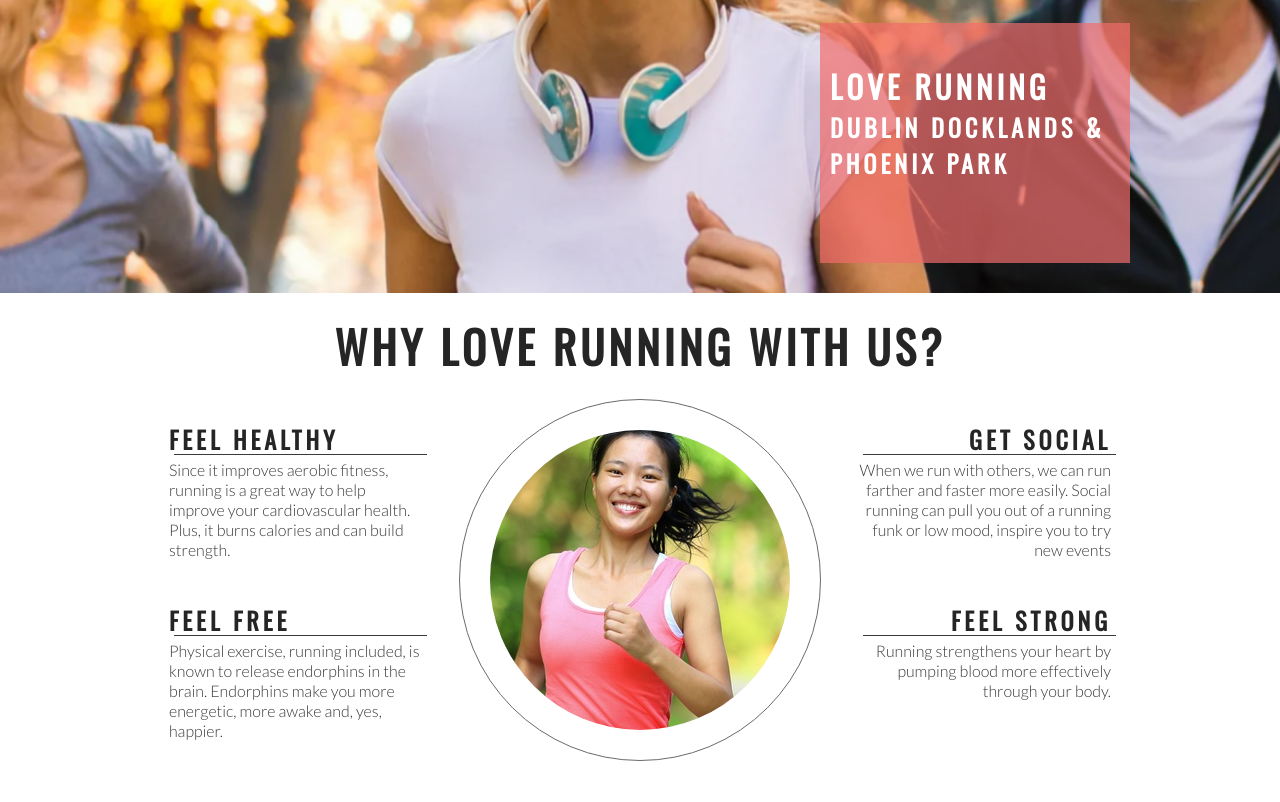
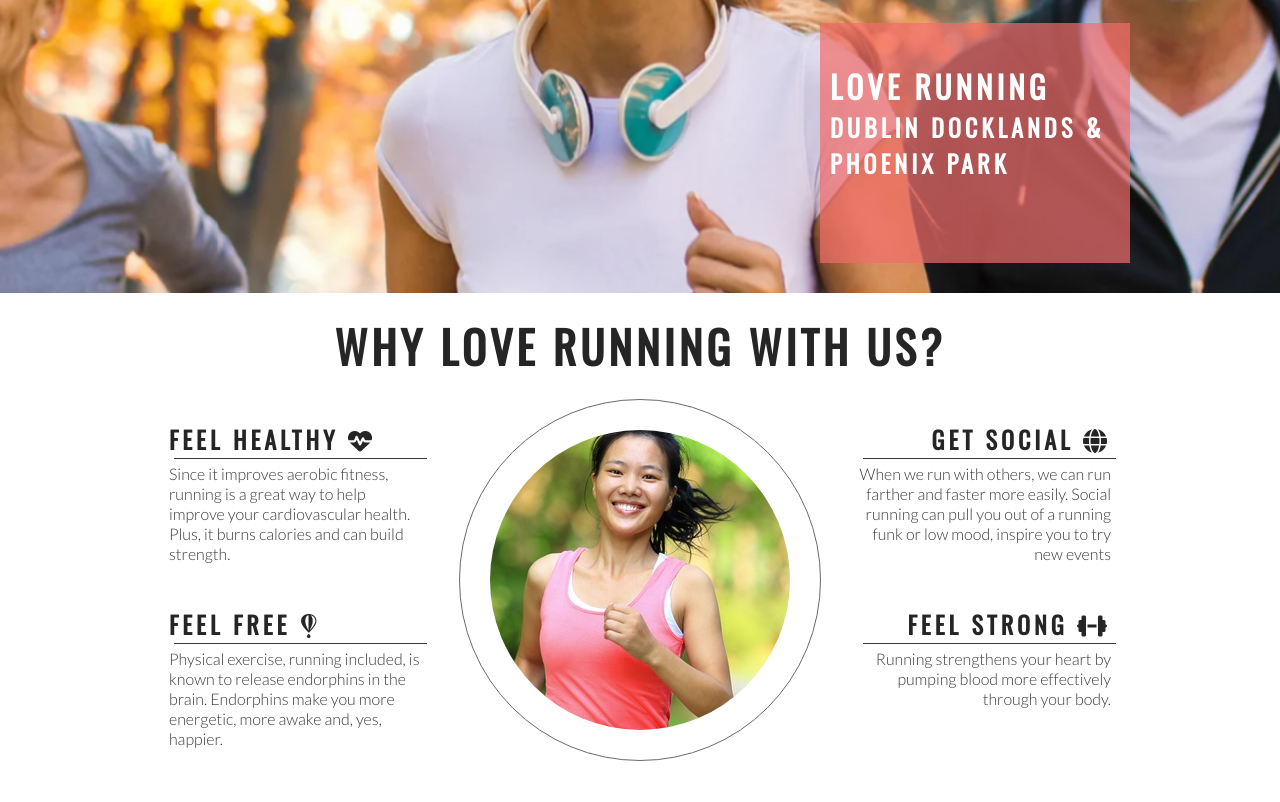
Before and after one commit to GrumpyRobot21/love-running-project, a plain HTML site: page index.html in a window 1280 px wide. Shown: the part 382-1184 px from the top of the page. Drawn offline with nearby package versions, Linux system fonts and the light colour scheme.

Commit message:
Add font awesome icons to club ethos section

```diff
--- a/index.html
+++ b/index.html
@@ -42,13 +42,13 @@
         <h2 id="welcome">Why Love Running With Us?</h2>
         <div id="left-about">
             <div class="left-about-heading">
-                <h2>Feel Healthy</h2>
+                <h2>Feel Healthy <i class="fa-solid fa-heart-pulse"></i></h2>
                 <hr>
                 <p>Since it improves aerobic fitness, running is a great way to help improve your cardiovascular health.
                     Plus, it burns calories and can build strength.</p>
             </div>
             <div class="left-about-heading">
-                <h2>Feel Free</h2>
+                <h2>Feel Free <i class="fa-brands fa-fly"></i></h2>
                 <hr>
                 <p>Physical exercise, running included, is known to release endorphins in the brain. Endorphins make you
                     more energetic, more awake and, yes, happier.</p>
@@ -56,13 +56,13 @@
         </div>
         <div id="right-about">
             <div class="right-about-heading">
-                <h2>Get Social</h2>
+                <h2>Get Social <i class="fa-solid fa-globe"></i></h2>
                 <hr>
                 <p>When we run with others, we can run farther and faster more easily. Social running can pull you out
                     of a running funk or low mood, inspire you to try new events</p>
             </div>
             <div class="right-about-heading">
-                <h2>Feel Strong</h2>
+                <h2>Feel Strong <i class="fa-solid fa-dumbbell"></i></h2>
                 <hr>
                 <p>Running strengthens your heart by pumping blood more effectively through your body.</p>
             </div>
@@ -79,6 +79,8 @@
     <footer>
         social media links here
     </footer>
+    <!--font awesome script-->
+    <script src="https://kit.fontawesome.com/6ae877c4cb.js" crossorigin="anonymous"></script>
 </body>
 
 </html>
```
